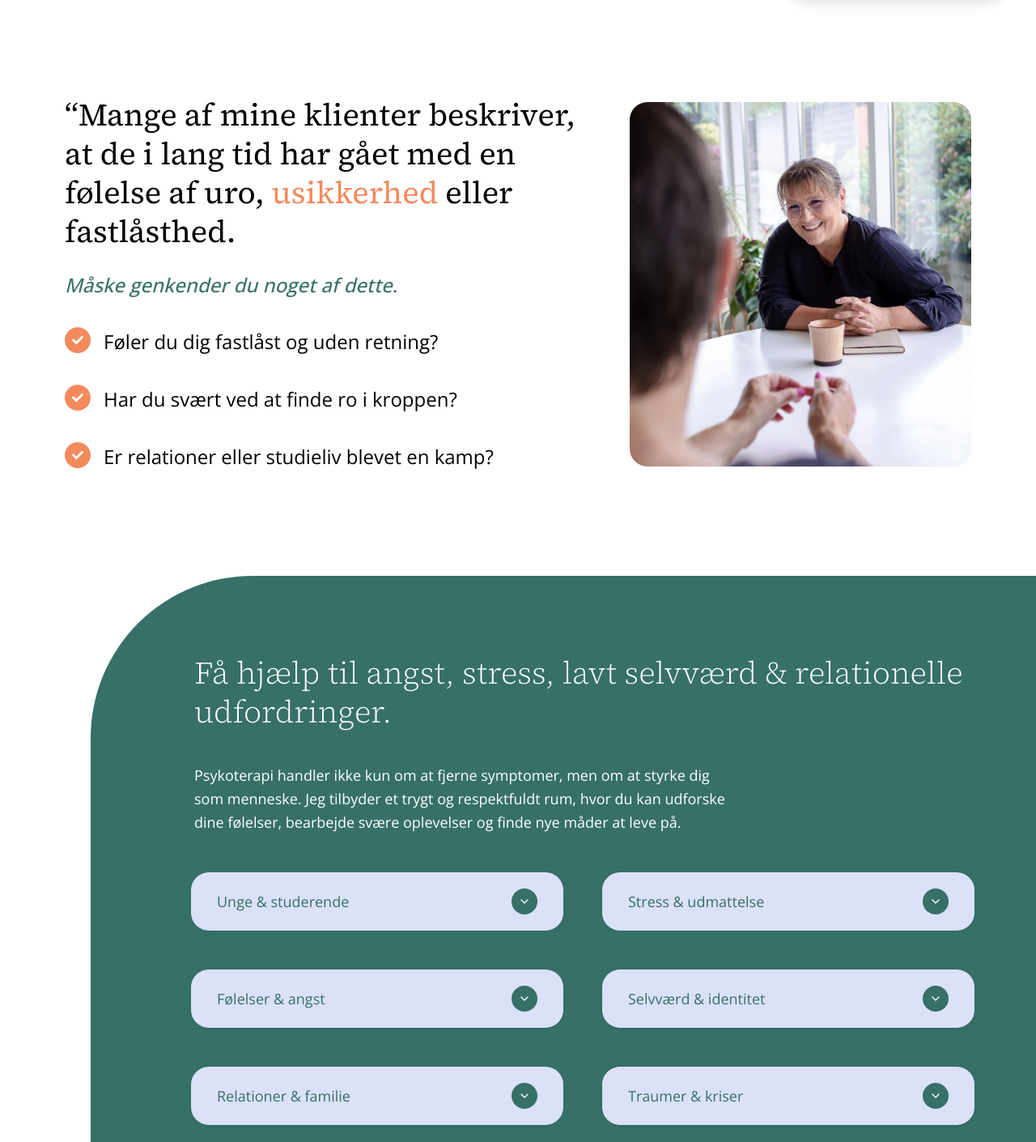
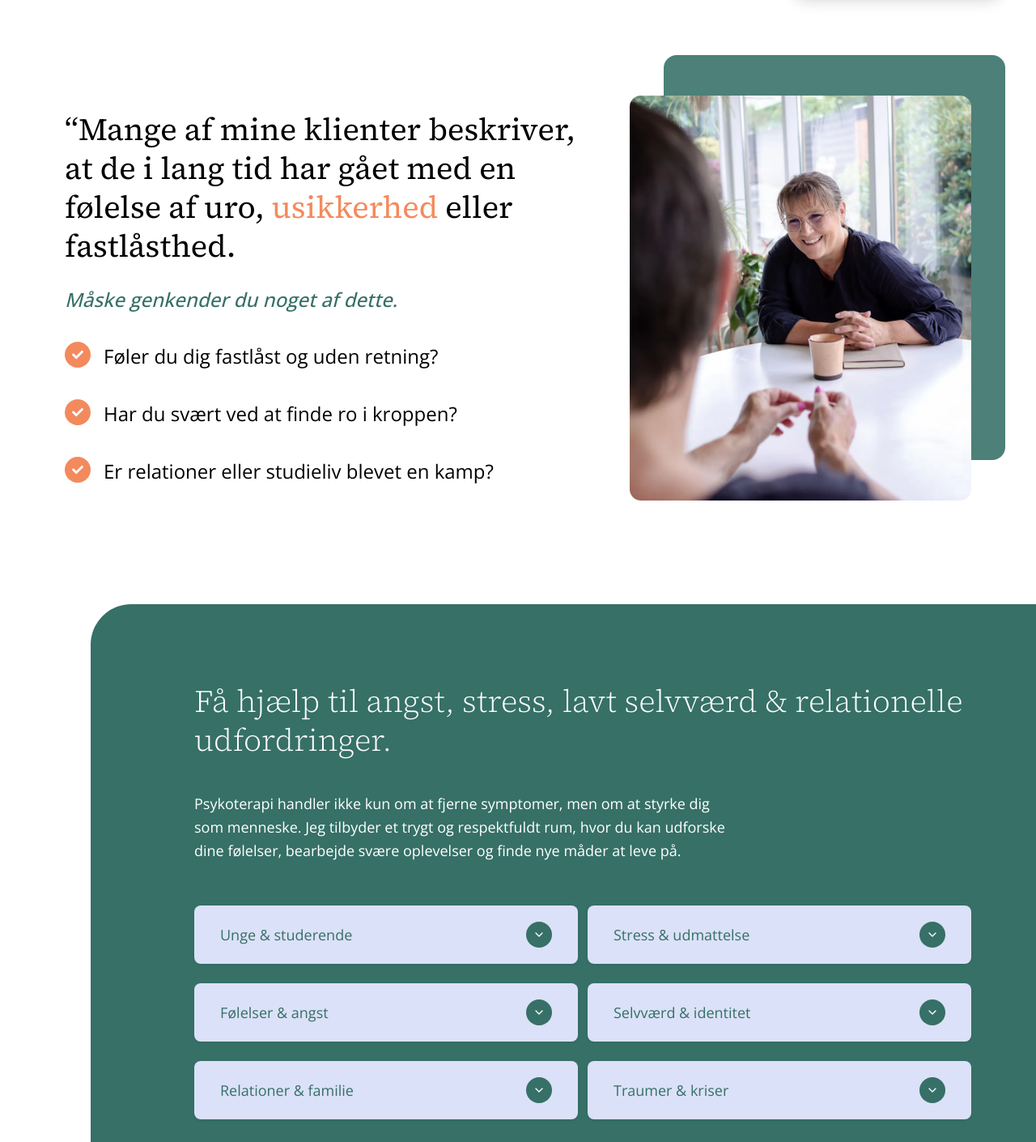
Before and after one commit to oscarlund121/susancorrecto, a Next.js app: page / in a window 1280 px wide. Shown: the part 770-2180 px from the top of the page at 81% size. Built offline with nearby package versions, Linux system fonts and the light colour scheme.

Commit message:
refactor: enhance layout and styling across multiple sections for improved visual consistency

```diff
--- a/src/app/components/frontpage/SectionHelp.jsx
+++ b/src/app/components/frontpage/SectionHelp.jsx
@@ -6,7 +6,7 @@ import FadeIn from "../ui/FadeIn";
 
 const SectionHelp = () => {
   return (
-    <div id="hjaelp-kategorier" className="py-16 md:py-24 bg-[#367067] md:ml-28 md:pl-12 md:rounded-l-[200px] text-white scroll-mt-8">
+    <div id="hjaelp-kategorier" className="py-16 md:py-24 bg-[#367067] md:ml-28 md:pl-12 md:rounded-bl-[100px] rounded-tl-[50px] text-white scroll-mt-8">
       <FadeIn>
         <HeaderSection
           title="Få hjælp til angst, stress, lavt selvværd & relationelle udfordringer."
@@ -18,8 +18,9 @@ const SectionHelp = () => {
         />
       </FadeIn>
 
-      <div className="px-4 md:px-[20px] lg:px-[60px]">
-        <div className="grid grid-cols-1 md:grid-cols-2 gap-4 mt-8 max-w-6xl ">
+      <div className="content-max">
+        <div className="md:px-[20px] lg:px-[60px]">
+        <div className="grid grid-cols-1 md:grid-cols-2 gap-3 mt-12">
             <Help
               title="Unge & studerende"
               tags={[
@@ -101,6 +102,7 @@ const SectionHelp = () => {
               iconVariant="featured"
             />
         </div>
+        </div>
         <FadeIn>
           <div className="flex justify-center mt-12">
             <Button variant="study" href="/help">
--- a/src/app/components/frontpage/SectionIntro.jsx
+++ b/src/app/components/frontpage/SectionIntro.jsx
@@ -48,13 +48,13 @@ const SectionIntro = () => {
                 </div>
 
                 {/* Image */}
-                <div className="lg:flex-[2] w-full lg:w-auto">
+                <div className="image-accent-green lg:flex-[2] w-full lg:w-auto">
                   <Image
                     src="/img/smile_session.webp"
                     alt="Terapeutisk samtale"
                     width={500}
                     height={600}
-                    className="w-full max-h-[450px] rounded-3xl object-cover"
+                    className="relative w-full max-h-[500px] rounded-xl object-cover"
                   />
                 </div>
               </div>
--- a/src/app/components/frontpage/SectionServices.jsx
+++ b/src/app/components/frontpage/SectionServices.jsx
@@ -1,51 +1,51 @@
 "use client";
 
-import ServiceItem from "../ui/ServiceItem";
+import ServiceCard from "../ui/ServiceCard";
 import { FaBrain } from "react-icons/fa6";
 import { PiEyeBold } from "react-icons/pi";
 import { GiLotus } from "react-icons/gi";
 import FadeIn from "../ui/FadeIn";
-import Image from "next/image";
 
 const SectionServices = () => {
   return (
     <div className="bg-white">
-      <div className="py-16 md:py-24 bg-[#367067] md:mr-28 md:pr-12 md:rounded-r-[200px] ">
+      <div className="py-16 md:py-24 bg-[#367067] md:mr-28 md:pr-12 md:rounded-r-[200px]">
         <div className="content-max">
-          <div className="grid grid-cols-1 md:grid-cols-2 gap-12 lg:gap-20 items-start">
+          <div className="md:px-[20px] lg:px-[60px]">
             <FadeIn>
-              <div className="w-full text-white md:px-[20px] lg:px-[60px] ">
-                <h2 className="text-white text-center md:text-left mb-6">
+              <div className="text-center mb-14">
+                <h2 className="text-white font-normal mb-4">
                   Jeg tilbyder evidensbaseret psykoterapi med fokus på
                   helhedsorienteret behandling og personlig udvikling
                 </h2>
               </div>
             </FadeIn>
-            <div className="md:px-[20px] lg:px-[60px]  gap-8 md:gap-16 mt-8 ">
-              <ul className="flex  flex-col gap-8 lg:gap-16 ">
-                <FadeIn delay={100}>
-                  <ServiceItem
+
+            <div className="grid grid-cols-1 md:grid-cols-3 gap-6">
+              <FadeIn delay={100} className="h-full">
+                <ServiceCard
                   title="Psykoterapi"
+                  description="Integrativ psykoterapi hvor vi arbejder med hele dig, krop, sind og relationer, for varig forandring."
                   href="/ydelser/essentiel-integrativ-psykoterapi"
                   icon={FaBrain}
                 />
               </FadeIn>
-                <FadeIn delay={200}>
-                  <ServiceItem
+              <FadeIn delay={200} className="h-full">
+                <ServiceCard
                   title="EMDR"
+                  description="Evidensbaseret metode til bearbejdning af traumer, angst og belastende oplevelser gennem øjenbevægelser."
                   href="/ydelser/emdr"
-                    subtitle="(Eye Movement Desensitization and Reprocessing)"
                   icon={PiEyeBold}
                 />
               </FadeIn>
-                <FadeIn delay={300}>
-                  <ServiceItem
+              <FadeIn delay={300} className="h-full">
+                <ServiceCard
                   title="Meditation"
+                  description="Guidede meditationer der styrker din indre ro, nærvær og evne til at håndtere stress i hverdagen."
                   href="/ydelser/meditation"
                   icon={GiLotus}
                 />
               </FadeIn>
-              </ul>
             </div>
           </div>
         </div>
--- a/src/app/components/frontpage/SectionTestimonials.jsx
+++ b/src/app/components/frontpage/SectionTestimonials.jsx
@@ -50,7 +50,7 @@ const testimonialData = [
 
 const SectionTestimonials = () => {
   return (
-    <div className="bg-white py-16 md:py-24 lg:py-32 ">
+    <div className="bg-white py-16  ">
       {/* Header */}
       <div className="content-max">
         <h2 className="text-black text-center">
--- a/src/app/components/frontpage/YoungSection.jsx
+++ b/src/app/components/frontpage/YoungSection.jsx
@@ -20,22 +20,22 @@ const YoungSection = () => {
 
             {/* Image — left */}
             <FadeIn className=" w-full md:w-2/5 shrink-0">
-              <div className="relative aspect-[3/4] rounded-2xl overflow-hidden">
+              <div className=" image-accent-orange relative aspect-[3/4] rounded-2xl overflow-visible">
                 <Image
                   src="/img/terapi_unge.webp"
                   alt="Susan i samtale med ung klient"
                   fill
-                  className="object-cover"
+                  className="object-cover relative z-[1] rounded-2xl"
                 />
 
               </div>
             </FadeIn>
 
             {/* Text — right */}
-            <FadeIn delay={150} className="w-full md:w-3/5 md:pl-4">
-              <div className="">
+            <FadeIn delay={150} className="w-full md:w-3/5 md:pl-4 ">
+              <div>
                 <h3 className="text-black text-left mb-6">
-                  Få ro til at være dig selv, <br /> også når studiet presser på
+                 <span className=""> Få ro til at være dig selv, </span> <br /> <span className=" italic text-[#F38A5D]">også når studiet presser på</span>
                 </h3>
               </div>
 
--- a/src/app/components/layout/Help.jsx
+++ b/src/app/components/layout/Help.jsx
@@ -11,7 +11,7 @@ const Help = ({ title, tags, index = 0, tagVariant = "default", featured = false
     <div className="w-full">
       <Accordion type="single" collapsible className="w-full">
         <AccordionItem value={title} className="w-full">
-          <div className="w-full p-2 md:p-4 cursor-pointer opacity-0 animate-fade-in-up"
+          <div className="w-full py-1.5 cursor-pointer opacity-0 animate-fade-in-up"
                style={{ animationDelay: `${index * 150}ms` }}>
             <AccordionTrigger className={featured ? "bg-[#F38A5D] data-[state=open]:bg-white" : ""} iconVariant={iconVariant}>
               <span className={featured
--- a/src/app/components/ui/ServiceCard.jsx
+++ b/src/app/components/ui/ServiceCard.jsx
@@ -0,0 +1,30 @@
+import Link from "next/link";
+import { FaArrowRight } from "react-icons/fa";
+
+const ServiceCard = ({ title, description, href, icon: Icon }) => {
+  return (
+    <Link
+      href={href}
+      className="group relative flex flex-col justify-between rounded-2xl bg-white/10 backdrop-blur-sm border border-white/15 p-8 w-full h-full transition-all duration-300 hover:-translate-y-1 hover:bg-white/15 hover:shadow-[0_8px_30px_rgba(0,0,0,0.12)]"
+    >
+      <div>
+        <span className="inline-flex w-14 h-14 rounded-xl bg-[#F38A5D] items-center justify-center mb-6">
+          <Icon className="w-7 h-7 text-white" />
+        </span>
+
+        <h4 className="text-white text-xl font-medium mb-3">{title}</h4>
+
+        <p className="text-white/70 text-sm leading-relaxed">{description}</p>
+      </div>
+
+      <div className="flex items-center gap-2 mt-8 text-[#F38A5D] text-sm font-medium">
+        <span className="transition-all duration-300 group-hover:mr-1">Læs mere</span>
+        <span className="w-6 h-6 rounded-full bg-[#F38A5D] flex items-center justify-center">
+          <FaArrowRight className="text-[10px] text-white transition-transform duration-300 group-hover:translate-x-0.5" />
+        </span>
+      </div>
+    </Link>
+  );
+};
+
+export default ServiceCard;
--- a/src/app/globals.css
+++ b/src/app/globals.css
@@ -7,6 +7,50 @@
 body {
   margin: 0;
   padding: 0;
+}
+
+/* Decorative accent boxes behind images */
+.image-accent-green,
+.image-accent-orange {
+  position: relative;
+  isolation: isolate;
+}
+
+.image-accent-green::before,
+.image-accent-orange::before {
+  display: none;
+}
+
+.image-accent-green::after {
+  display: none;
+}
+
+@media (min-width: 768px) {
+  .image-accent-green::after {
+    content: '';
+    display: block;
+    position: absolute;
+    top: -10%;
+    right: -10%;
+    width: 100%;
+    height: 100%;
+    background-color: #367067e2;
+    border-radius: 16px;
+    z-index: -2;
+  }
+
+  .image-accent-orange::before {
+    content: '';
+    display: block;
+    position: absolute;
+    top: -8%;
+    left: -10%;
+    width: 100%;
+    height: 100%;
+    background-color: #f38a5de4;
+    border-radius: 16px;
+    z-index: -1;
+  }
 }
 
 /* Animations */
--- a/src/components/ui/accordion.jsx
+++ b/src/components/ui/accordion.jsx
@@ -19,7 +19,7 @@ const AccordionTrigger = React.forwardRef(({ className, children, iconVariant, .
       ref={ref}
       className={cn(
         `group flex flex-1 items-center justify-between
-         rounded-3xl px-8 py-5 text-left
+         rounded-md px-8 py-5 text-left
          bg-[#DBE1F8]
          shadow-[0_1px_4px_rgba(0,0,0,0.06)]
          hover:shadow-[0_2px_8px_rgba(0,0,0,0.1)]
```
Lines whose indentation alone changed are shown as unchanged.
